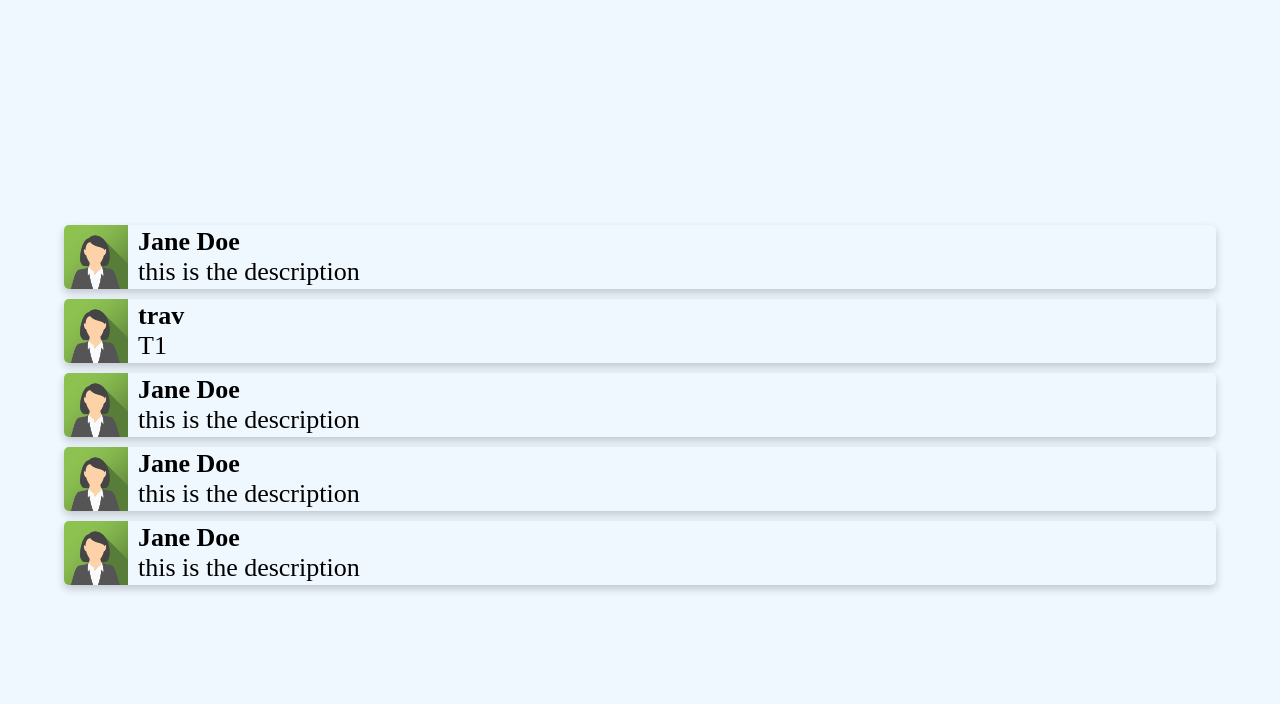
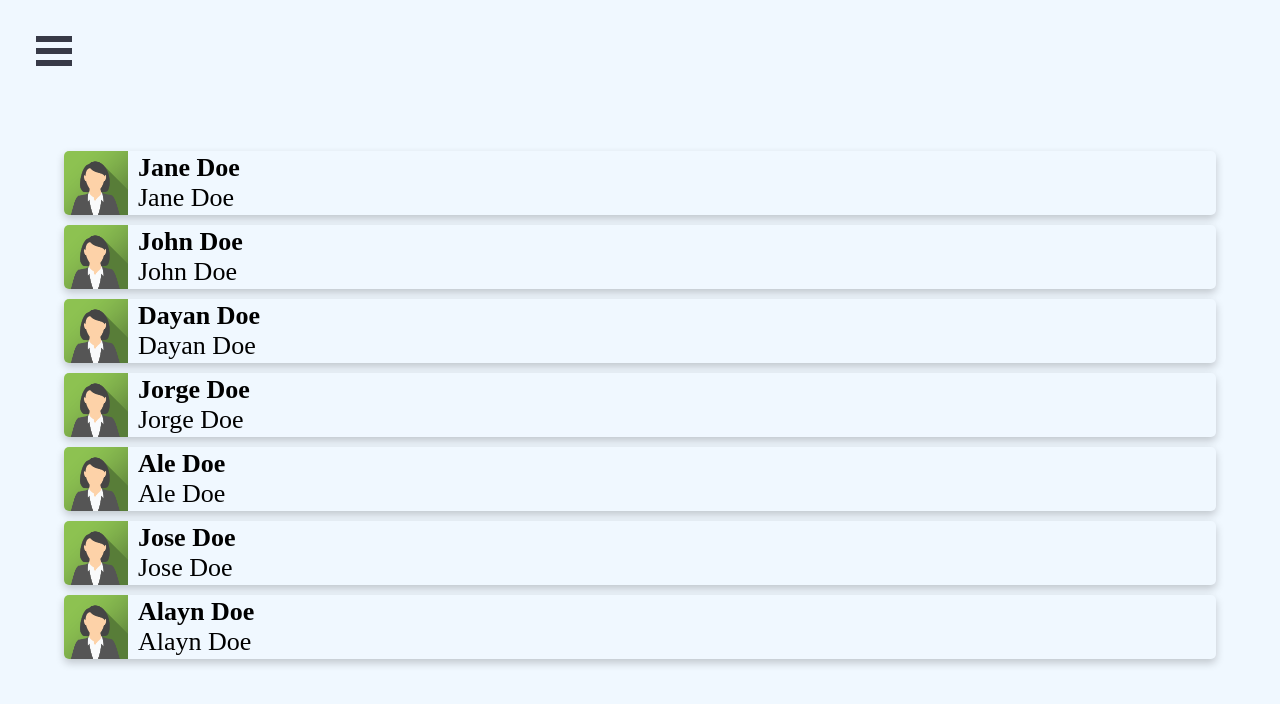
Before and after one commit to josernesto1989/telebanca-cuba, a React (Create React App) app: page / in a window 1280 px wide. Shown: the top 704 px of the page. Built offline with nearby package versions, Linux system fonts and the light colour scheme.

Commit message:
adicionando burger menu y Card list

```diff
--- a/package.json
+++ b/package.json
@@ -6,7 +6,9 @@
     "@testing-library/jest-dom": "^5.14.1",
     "@testing-library/react": "^11.2.7",
     "@testing-library/user-event": "^12.8.3",
+    "install": "^0.13.0",
     "react": "^17.0.2",
+    "react-burger-menu": "^3.0.6",
     "react-dom": "^17.0.2",
     "react-icons": "^4.2.0",
     "react-router-dom": "^5.2.0",
--- a/src/App.css
+++ b/src/App.css
@@ -41,3 +41,73 @@
     transform: rotate(360deg);
   }
 }
+
+/**/
+/* Position and sizing of burger button */
+.bm-burger-button {
+  position: fixed;
+  width: 36px;
+  height: 30px;
+  left: 36px;
+  top: 36px;
+}
+
+/* Color/shape of burger icon bars */
+.bm-burger-bars {
+  background: #373a47;
+}
+
+/* Color/shape of burger icon bars on hover*/
+.bm-burger-bars-hover {
+  background: #a90000;
+}
+
+/* Position and sizing of clickable cross button */
+.bm-cross-button {
+  height: 24px;
+  width: 24px;
+}
+
+/* Color/shape of close button cross */
+.bm-cross {
+  background: #444;
+}
+
+/*
+Sidebar wrapper styles
+Note: Beware of modifying this element as it can break the animations - you should not need to touch it in most cases
+*/
+.bm-menu-wrap {
+  position: fixed;
+  height: 30px;
+  left: 0px;
+  top: 0px
+}
+
+/* General sidebar styles */
+.bm-menu {
+  background: #b8b7ad;
+  padding:  0 !important;
+  font-size: 0.8em;
+}
+
+/* Morph shape necessary with bubble or elastic */
+.bm-morph-shape {
+  fill: #373a47;
+}
+
+/* Wrapper for item list */
+.bm-item-list {
+  color: #b8b7ad;
+  padding: 0em;
+}
+
+/* Individual item */
+.bm-item {
+  display: inline-block;
+}
+
+/* Styling of overlay */
+.bm-overlay {
+  background: rgba(0, 0, 0, 0.3);
+}
--- a/src/App.js
+++ b/src/App.js
@@ -1,22 +1,68 @@
 import logo from './logo.svg';
 import './App.css';
 import './card-left-image-right-label/CardLeftImageRightLabel';
-
-
+import CardList from './CardList';
+import { slide as Menu } from 'react-burger-menu'
 import CardLeftImageRightLabel from './card-left-image-right-label/CardLeftImageRightLabel';
 // import NavResponsiveVIP from './nav-responsive/NavResponsiveVIP'
 
 function App() {
+  const actions = [
+    {
+      title:"Jane Doe",
+      description:"this is the description",
+      link:"tel:/*222#",
+      icon:""
+    },
+    {
+      title:"John Doe",
+      description:"this is the description",
+      link:"tel:/*222#",
+      icon:""
+    },{
+      title:"Dayan Doe",
+      description:"this is the description",
+      link:"tel:/*222#",
+      icon:""
+    },{
+      title:"Jorge Doe",
+      description:"this is the description",
+      link:"tel:/*222#",
+      icon:""
+    },{
+      title:"Ale Doe",
+      description:"this is the description",
+      link:"tel:/*222#",
+      icon:""
+    },{
+      title:"Jose Doe",
+      description:"this is the description",
+      link:"tel:/*222#",
+      icon:""
+    },
+    {
+      title:"Alayn Doe",
+      description:"this is the description",
+      link:"tel:/*222#",
+      icon:""
+    }
+
+
+
+  ];
   return (
     <div className="App">
       <header className="App-header">
 
+      <Menu noOverlay >
+        <a id="home" className="menu-item" href="/">Home</a>
+        <a id="about" className="menu-item" href="/about">About</a>
+        <a id="contact" className="menu-item" href="/contact">Contact</a>
+        <CardLeftImageRightLabel title="Jane Doe" description="this is the description" link="tel:/*222#"></CardLeftImageRightLabel>
+      </Menu>
 
-      <CardLeftImageRightLabel title="Jane Doe" description="this is the description"></CardLeftImageRightLabel>
-      <CardLeftImageRightLabel title="trav" description="T1"></CardLeftImageRightLabel>
-      <CardLeftImageRightLabel title="Jane Doe" description="this is the description"></CardLeftImageRightLabel>
-      <CardLeftImageRightLabel title="Jane Doe" description="this is the description"></CardLeftImageRightLabel>
-      <CardLeftImageRightLabel title="Jane Doe" description="this is the description"></CardLeftImageRightLabel>
+      <CardList actions={actions} ></CardList>
+
       </header>
 
     </div>
--- /dev/null
+++ b/src/CardList.js
@@ -0,0 +1,19 @@
+import React from 'react';
+import CardLeftImageRightLabel from './card-left-image-right-label/CardLeftImageRightLabel';
+
+class CardList extends React.Component {
+
+  render() {
+
+    return (
+
+        <div id="main-container">{
+            this.props.actions.map((action) =>
+        <CardLeftImageRightLabel title={action.title} description={action.title} link={action.title}></CardLeftImageRightLabel> )
+  }
+      </div>
+          );
+  }
+}
+
+export default CardList;
--- a/src/card-left-image-right-label/Card.css
+++ b/src/card-left-image-right-label/Card.css
@@ -31,3 +31,11 @@ img{
     color:black;
     justify-content:  center;
 }
+
+#main-container{
+    width: 100%;
+    display: flex;
+    flex-direction: column ;
+    align-items: center;
+
+}
--- a/src/card-left-image-right-label/CardLeftImageRightLabel.js
+++ b/src/card-left-image-right-label/CardLeftImageRightLabel.js
@@ -7,7 +7,7 @@ class CardLeftImageRightLabel extends React.Component {
 
     return (
 
-      <div className="card">
+      <div className="card" onClick={()=> window.open(this.props.link, "_blank")}>
       <img src={avatar} alt="Avatar" />
       <div className="cardcontainer">
         <div className="card-text-main">
```
Also changed, not shown: src/nav-responsive/NavResponsiveVIP.js (deleted, +0 -34 lines), src/nav-responsive/navVIP.css (deleted, +0 -104 lines), src/nav-responsive/navVIP.js (deleted, +0 -22 lines), 1 other file (tests, documents, lock files or other folders).
